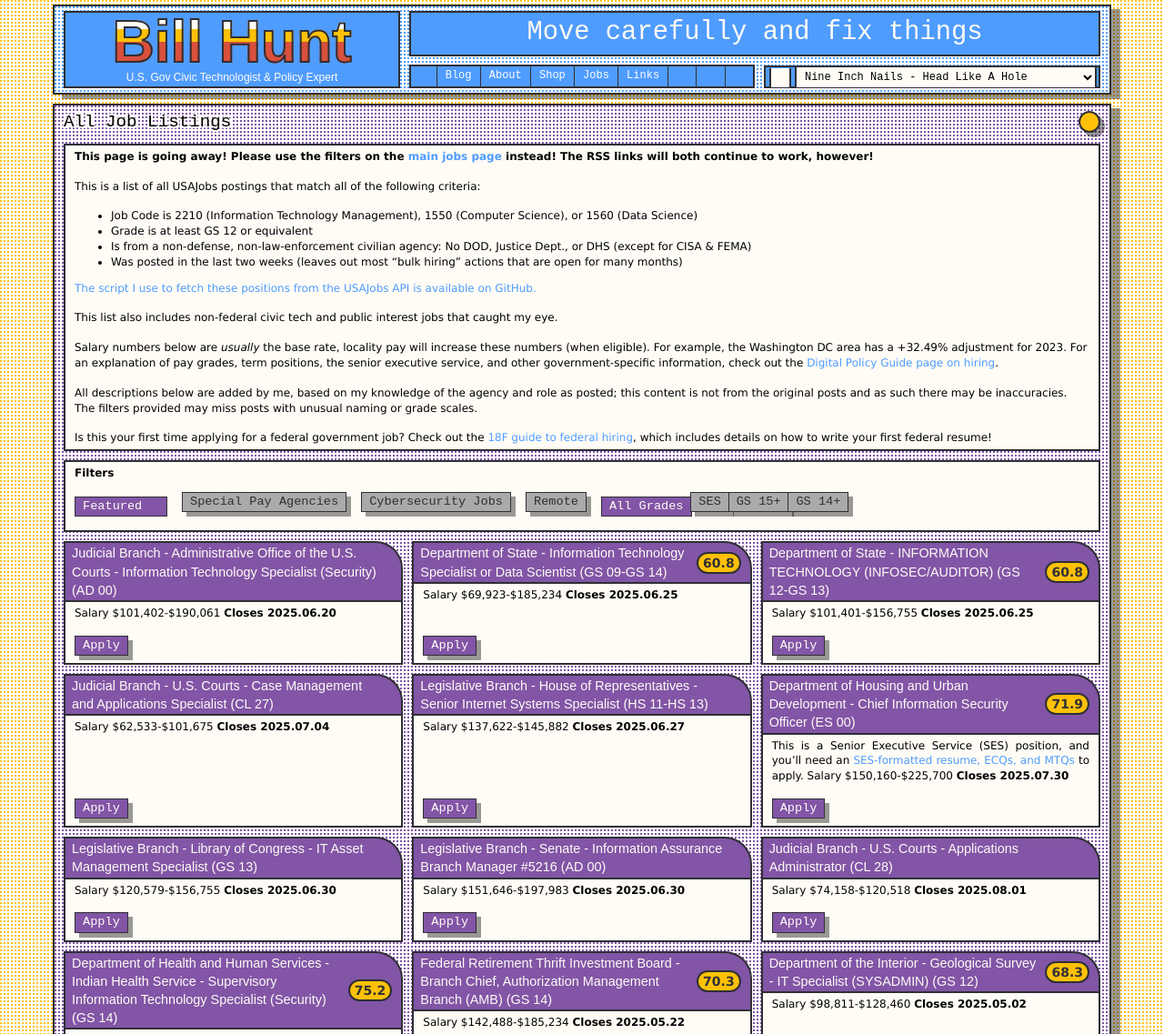
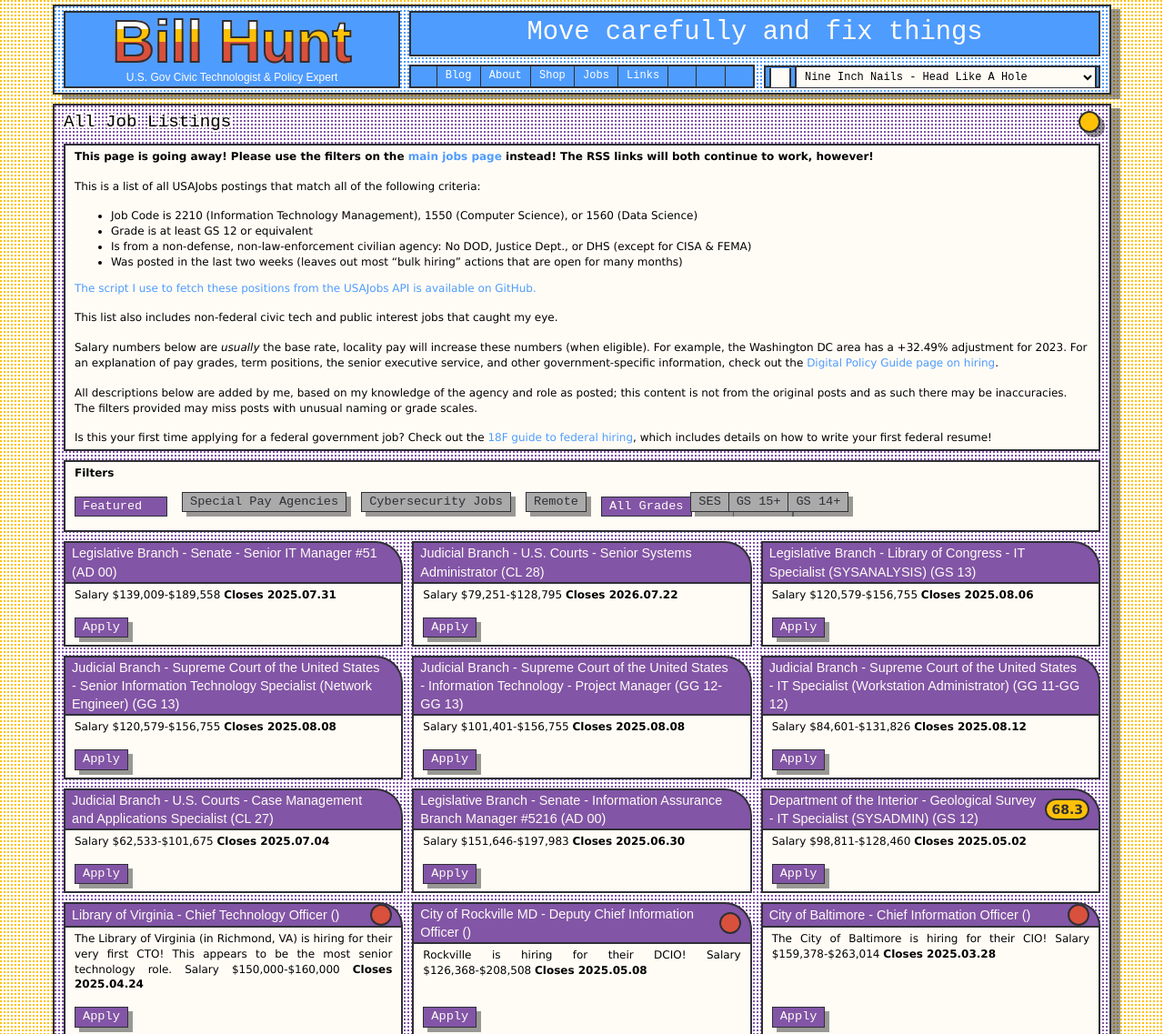
Before and after one commit to krusynth/billhunt.dev, a Jekyll site: the page built from usajobs.md, in a window 1280 px wide and 1400 px high. Shown: the top 1137 px of the window at 91% size. Built offline with Jekyll 4.4.1, drawn with Linux system fonts in a browser that asks for light colours; some web fonts are replaced; some of the changed text lies outside the part shown; grey boxes are pictures that could not be loaded.

Commit message:
Updating jobs.

```diff
--- a/_data/usajobs.yml
+++ b/_data/usajobs.yml
@@ -1,43 +1,85 @@
-- id: '838261900'
-  posted: '2025-06-06T00:00:00.0000'
-  closes: '2025-06-20T23:59:59.9970'
-  agency: Judicial Branch - Administrative Office of the U.S. Courts
-  department: Judicial Branch
-  organization: Administrative Office of the U.S. Courts
-  title: Information Technology Specialist (Security)
+- id: '841042600'
+  posted: '2025-07-17T00:00:00.0000'
+  closes: '2025-07-31T23:59:59.9970'
+  agency: Legislative Branch - Senate
+  department: Legislative Branch
+  organization: Senate
+  title: 'Senior IT Manager #51'
   lowGrade: AD 00
   highGrade: AD 00
-  salaryMin: 101402
-  salaryMax: 190061
-  url: https://www.usajobs.gov/GetJob/ViewDetails/838261900
+  salaryMin: 139009
+  salaryMax: 189558
+  url: https://www.usajobs.gov/job/841042600
   remote: false
   source: usajobs
-- id: '838269100'
-  posted: '2025-06-05T15:24:25.5000'
-  closes: '2025-06-25T23:59:59.9970'
-  agency: Department of State
-  department: Department of State
-  organization: Department of State - Agency Wide
-  title: Information Technology Specialist or Data Scientist
-  lowGrade: GS 09
-  highGrade: GS 14
-  salaryMin: 69923
-  salaryMax: 185234
-  url: https://www.usajobs.gov/GetJob/ViewDetails/838269100
+- id: '841486100'
+  posted: '2025-07-23T16:48:07.2870'
+  closes: '2026-07-22T23:59:59.9970'
+  agency: Judicial Branch - U.S. Courts
+  department: Judicial Branch
+  organization: U.S. Courts
+  title: Senior Systems Administrator
+  lowGrade: CL 28
+  highGrade: CL 28
+  salaryMin: 79251
+  salaryMax: 128795
+  url: https://www.usajobs.gov/job/841486100
   remote: false
   source: usajobs
-- id: '838274300'
-  posted: '2025-06-05T15:55:15.1270'
-  closes: '2025-06-25T23:59:59.9970'
-  agency: Department of State
-  department: Department of State
-  organization: Department of State - Agency Wide
-  title: INFORMATION TECHNOLOGY (INFOSEC/AUDITOR)
-  lowGrade: GS 12
+- id: '841593100'
+  posted: '2025-07-24T14:59:45.0230'
+  closes: '2025-08-06T23:59:59.9970'
+  agency: Legislative Branch - Library of Congress
+  department: Legislative Branch
+  organization: Library of Congress
+  title: IT Specialist (SYSANALYSIS)
+  lowGrade: GS 13
   highGrade: GS 13
+  salaryMin: 120579
+  salaryMax: 156755
+  url: https://www.usajobs.gov/job/841593100
+  remote: false
+  source: usajobs
+- id: '841641500'
+  posted: '2025-07-25T08:30:24.1430'
+  closes: '2025-08-08T23:59:59.9970'
+  agency: Judicial Branch - Supreme Court of the United States
+  department: Judicial Branch
+  organization: Supreme Court of the United States
+  title: Senior Information Technology Specialist (Network Engineer)
+  lowGrade: GG 13
+  highGrade: GG 13
+  salaryMin: 120579
+  salaryMax: 156755
+  url: https://www.usajobs.gov/job/841641500
+  remote: false
+  source: usajobs
+- id: '841690000'
+  posted: '2025-07-25T12:38:17.9270'
+  closes: '2025-08-08T23:59:59.9970'
+  agency: Judicial Branch - Supreme Court of the United States
+  department: Judicial Branch
+  organization: Supreme Court of the United States
+  title: Information Technology - Project Manager
+  lowGrade: GG 12
+  highGrade: GG 13
   salaryMin: 101401
   salaryMax: 156755
-  url: https://www.usajobs.gov/GetJob/ViewDetails/838274300
+  url: https://www.usajobs.gov/job/841690000
+  remote: false
+  source: usajobs
+- id: '841872300'
+  posted: '2025-07-29T09:15:30.3830'
+  closes: '2025-08-12T23:59:59.9970'
+  agency: Judicial Branch - Supreme Court of the United States
+  department: Judicial Branch
+  organization: Supreme Court of the United States
+  title: IT Specialist (Workstation Administrator)
+  lowGrade: GG 11
+  highGrade: GG 12
+  salaryMin: 84601
+  salaryMax: 131826
+  url: https://www.usajobs.gov/job/841872300
   remote: false
   source: usajobs
 - id: '838313700'
@@ -54,48 +96,6 @@
   url: https://www.usajobs.gov/GetJob/ViewDetails/838313700
   remote: false
   source: usajobs
-- id: '838713700'
-  posted: '2025-06-12T13:00:33.3070'
-  closes: '2025-06-27T23:59:59.9970'
-  agency: Legislative Branch - House of Representatives
-  department: Legislative Branch
-  organization: House of Representatives
-  title: Senior Internet Systems Specialist
-  lowGrade: HS 11
-  highGrade: HS 13
-  salaryMin: 137622
-  salaryMax: 145882
-  url: https://www.usajobs.gov/GetJob/ViewDetails/838713700
-  remote: false
-  source: usajobs
-- id: '838725500'
-  posted: '2025-06-16T14:00:22.4470'
-  closes: '2025-07-30T23:59:59.9970'
-  agency: Department of Housing and Urban Development
-  department: Department of Housing and Urban Development
-  organization: Office of the Chief Information Officer
-  title: Chief Information Security Officer
-  lowGrade: ES 00
-  highGrade: ES 00
-  salaryMin: 150160
-  salaryMax: 225700
-  url: https://www.usajobs.gov/GetJob/ViewDetails/838725500
-  remote: false
-  source: usajobs
-- id: '838784600'
-  posted: '2025-06-13T10:11:05.6170'
-  closes: '2025-06-30T23:59:59.9970'
-  agency: Legislative Branch - Library of Congress
-  department: Legislative Branch
-  organization: Library of Congress
-  title: IT Asset Management Specialist
-  lowGrade: GS 13
-  highGrade: GS 13
-  salaryMin: 120579
-  salaryMax: 156755
-  url: https://www.usajobs.gov/GetJob/ViewDetails/838784600
-  remote: false
-  source: usajobs
 - id: '838932900'
   posted: '2025-06-16T17:00:21.3230'
   closes: '2025-06-30T23:59:59.9970'
@@ -108,48 +108,6 @@
   salaryMin: 151646
   salaryMax: 197983
   url: https://www.usajobs.gov/GetJob/ViewDetails/838932900
-  remote: false
-  source: usajobs
-- id: '837599200'
-  posted: '2025-05-23T17:56:16.2070'
-  closes: '2025-08-01T23:59:59.9970'
-  agency: Judicial Branch - U.S. Courts
-  department: Judicial Branch
-  organization: U.S. Courts
-  title: Applications Administrator
-  lowGrade: CL 28
-  highGrade: CL 28
-  salaryMin: 74158
-  salaryMax: 120518
-  url: https://www.usajobs.gov/GetJob/ViewDetails/837599200
-  remote: false
-  source: usajobs
-- id: '837970200'
-  posted: '2025-06-02T13:53:08.0730'
-  closes: '2025-06-06T23:59:59.9970'
-  agency: Department of Health and Human Services - Indian Health Service
-  department: Department of Health and Human Services
-  organization: Indian Health Service
-  title: Supervisory Information Technology Specialist (Security)
-  lowGrade: GS 14
-  highGrade: GS 14
-  salaryMin: 142488
-  salaryMax: 185234
-  url: https://www.usajobs.gov/GetJob/ViewDetails/837970200
-  remote: false
-  source: usajobs
-- id: '836821000'
-  posted: '2025-05-13T00:00:00.0000'
-  closes: '2025-05-22T23:59:59.9970'
-  agency: Federal Retirement Thrift Investment Board
-  department: Other Agencies and Independent Organizations
-  organization: Federal Retirement Thrift Investment Board
-  title: Branch Chief, Authorization Management Branch (AMB)
-  lowGrade: GS 14
-  highGrade: GS 14
-  salaryMin: 142488
-  salaryMax: 185234
-  url: https://www.usajobs.gov/GetJob/ViewDetails/836821000
   remote: false
   source: usajobs
 - id: '835970000'
@@ -192,20 +150,6 @@
   remote: false
   source: custom
   content: Rockville is hiring for their DCIO!
-- id: '833334400'
-  posted: '2025-03-06T17:00:29.2000'
-  closes: '2025-03-20T23:59:59.9970'
-  agency: Legislative Branch - Senate
-  department: Legislative Branch
-  organization: Senate
-  title: 'Principal Systems Engineer/ Senior Systems Engineer #208'
-  lowGrade: AD 00
-  highGrade: AD 00
-  salaryMin: 99518
-  salaryMax: 175868
-  url: https://www.usajobs.gov/GetJob/ViewDetails/833334400
-  remote: false
-  source: usajobs
 - id: '1'
   posted: '2025-02-05T00:00:00'
   closes: '2025-03-28T00:00:00'
```
